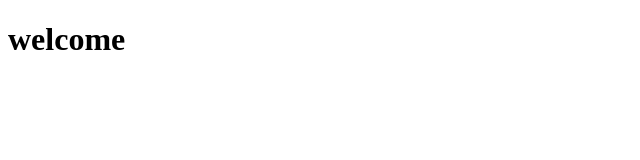
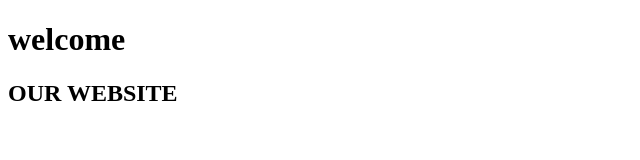
Before and after one commit to mahabubgh/kalapata, a plain HTML site: page index.html in a window 1280 px wide. Shown: the whole page, without its empty margins (0-640 px from the left). Drawn offline with Linux system fonts and the light colour scheme.

Commit message:
welcome massage

```diff
--- a/index.html
+++ b/index.html
@@ -8,5 +8,6 @@
 </head>
 <body>
     <h1>welcome</h1>
+    <h2>OUR WEBSITE</h2>
 </body>
 </html>
```
